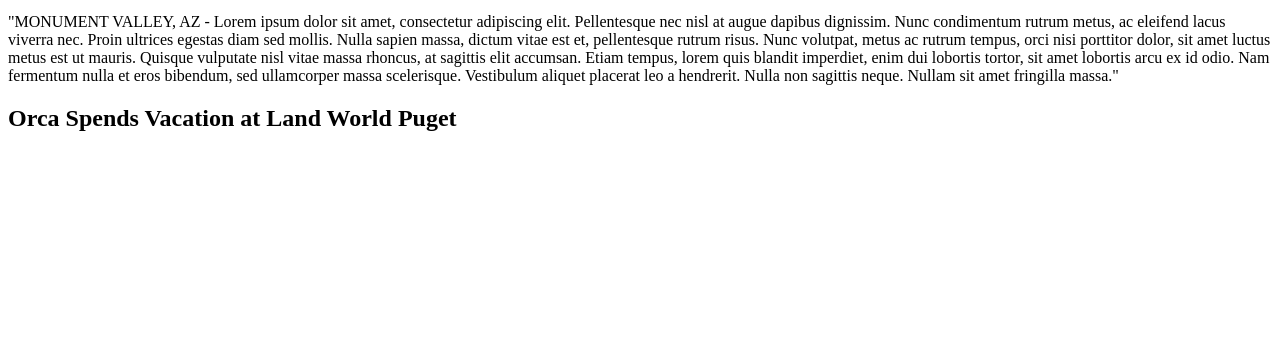
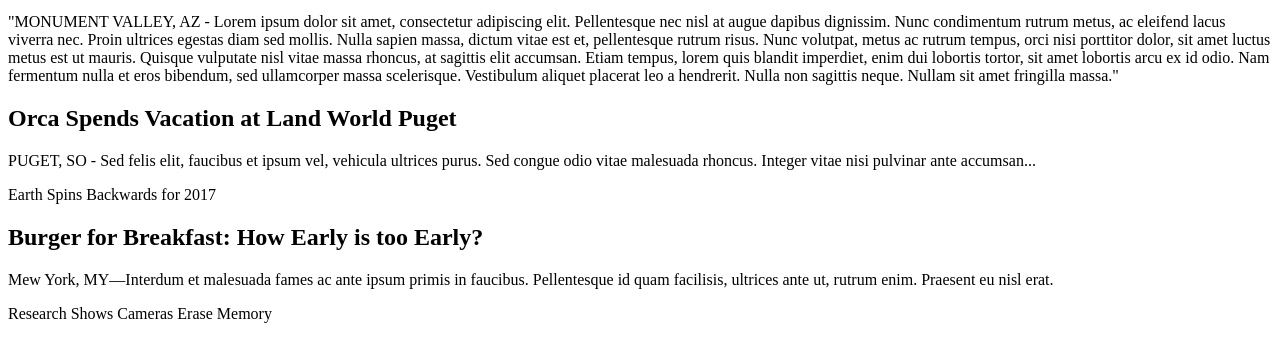
Before and after one commit to iLikeHotdogs/MyTimes, a plain HTML site: page index.html in a window 1280 px wide. Shown: the part 90-452 px from the top of the page. Drawn offline with Linux system fonts and the light colour scheme.

Commit message:
part 1 of 3 structure set

```diff
--- a/index.html
+++ b/index.html
@@ -54,11 +54,34 @@
              neque. Nullam sit amet fringilla massa."
           </p>
         </div>
-
         <div class="stories">
           <div class="story">
             <div class="text-content">
               <h2>Orca Spends Vacation at Land World Puget</h2>
+              <p class="narrative">
+                 PUGET, SO - Sed felis elit, faucibus et ipsum vel, vehicula
+                 ultrices purus. Sed congue odio vitae malesuada rhoncus.
+                 Integer vitae nisi pulvinar ante accumsan...
+              </p>
+            </div>
+            <div class="fall-cancelled image-content">
+              <span>Earth Spins Backwards for 2017</span>
+            </div>
+          </div>
+          <div class="story">
+            <h2>Burger for Breakfast: How Early is too Early?</h2>
+            <p class="narrative">
+                Mew York, MY—Interdum et malesuada fames ac ante ipsum primis in
+                 faucibus. Pellentesque id quam facilisis, ultrices ante ut,
+                 rutrum enim. Praesent eu nisl erat.
+            </p>
+          </div>
+          <div class="pop-culture image-content">
+            <span>Research Shows Cameras Erase Memory</span>
+          </div>
+        </div>
+      </div>
+    </div>
 
 
 
```
